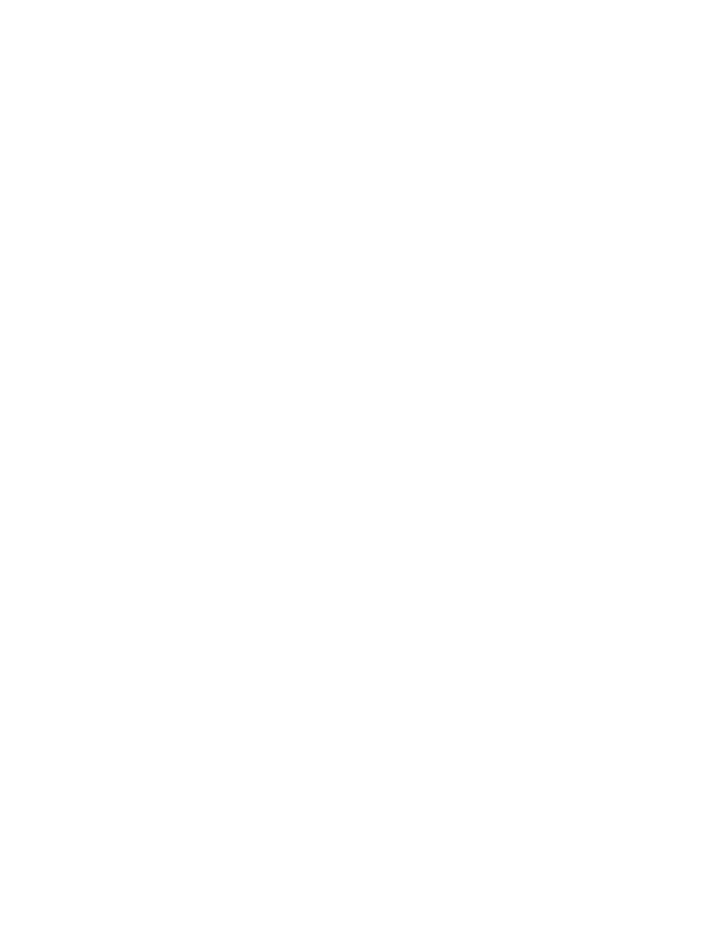
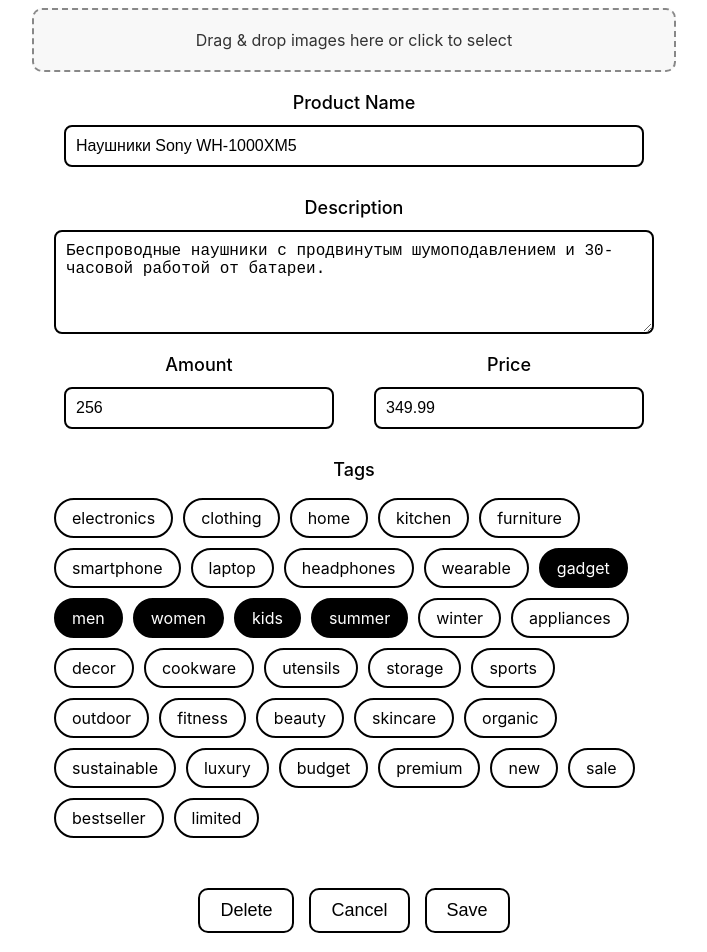
Before and after one commit to deadsnxw/GMR-market-project, a React (Create React App) app: page /product/1/edit in a window 1280 px wide. Before the commit this address had no page. Shown: the part 360-1312 px from the top of the page, without its empty margins (286-993 px from the left). Before the commit the page ends 800 px from the top, so only its background shows below. Built offline with nearby package versions, Linux system fonts and the light colour scheme.

Commit message:
refactored CreateEditProduct and changed it styles

```diff
--- a/src/App.js
+++ b/src/App.js
@@ -10,7 +10,7 @@
 import Balance from "./components/Balance";
 import Login from "./components/Login";
 import Register from "./components/Register";
-import CreateProduct from './components/CreateEditProduct/CreateEditProduct';
+import CreateEditProduct from './components/CreateEditProduct/CreateEditProduct';
 
 
 function App() {
@@ -23,8 +23,8 @@
               <Route path='/' element={<MainPage />} />
               <Route path='/product/:productId' element={<ProductInfo />} />
               <Route path='/me' element={<PrivateLoggedRoot component={<UserProfile></UserProfile>}></PrivateLoggedRoot>}></Route>
-              <Route path='/me/create' element={<PrivateShopRoot component={<CreateProduct></CreateProduct>}></PrivateShopRoot>}></Route>
-              <Route path='/product/:productId/edit' element={<PrivateShopCreatedRoot component={<CreateProduct isEditing={true}></CreateProduct>}></PrivateShopCreatedRoot>}></Route>
+              <Route path='/me/create' element={<PrivateShopRoot component={<CreateEditProduct></CreateEditProduct>}></PrivateShopRoot>}></Route>
+              <Route path='/product/:productId/edit' element={/*<PrivateShopCreatedRoot component={*/<CreateEditProduct isEditing={true}></CreateEditProduct>}/*></PrivateShopCreatedRoot>}*/></Route>
               <Route path='/login' element={<PrivateGuestRoot component={<Login />} />} />
               <Route path='/balance' element={<PrivateUserRoot component={<Balance />} />} />
               <Route path='/register' element={<PrivateGuestRoot component={<Register />} />} />
--- a/src/components/CreateEditProduct/CreateEditProduct.js
+++ b/src/components/CreateEditProduct/CreateEditProduct.js
@@ -1,237 +1,216 @@
-import React, { useState, useCallback, useEffect } from "react";
+import React, { useState, useEffect } from "react";
+import { useNavigate } from "react-router-dom";
+import ImageComponent from "./ImageComponent";
 import TagComponent from "./TagComponent";
-import "../../styles/CreateEditProduct.css"
-import ImageComponent from "./ImageComponent";
-import { useNavigate } from "react-router-dom";
+import "../../styles/CreateEditProduct.css";
 
-export default function CreateEditProduct ({isEditing = false}){
+const productTags = ["electronics", "clothing", "home", "kitchen", "furniture", "smartphone", "laptop", "headphones", "wearable", "gadget", "men", "women", "kids", "summer", "winter", "appliances", "decor", "cookware", "utensils", "storage", "sports", "outdoor", "fitness", "beauty", "skincare", "organic", "sustainable", "luxury", "budget", "premium", "new", "sale", "bestseller", "limited"];
 
+export default function CreateEditProduct({ isEditing = false }) {
   const navigate = useNavigate();
   const [form, setForm] = useState({
     images: [],
-        name: '',
-        description: '',
-        amount: '',
-        price: '',
-        tags: ''
+    name: "",
+    description: "",
+    amount: "",
+    price: "",
+    tags: "",
   });
   const [errors, setErrors] = useState({});
   const [loading, setLoading] = useState(isEditing);
-    const productNameMinLength = 4;
-    const productNameMaxLength = 30;
-    const descriptionMinLength = 15;
-    const imagesMaxAmount = 6;
-    const productTags = ["electronics", "clothing", "home", "kitchen", "furniture", "smartphone", "laptop", "headphones", "wearable", "gadget", "men", "women", "kids", "summer", "winter", "appliances", "decor", "cookware", "utensils", "storage", "sports", "outdoor", "fitness", "beauty", "skincare", "organic", "sustainable", "luxury", "budget", "premium", "new", "sale", "bestseller", "limited"];
 
-    useEffect(()=>{
-        if(isEditing){
+  useEffect(() => {
+    if (isEditing) {
       fetch("/product.json")
-            .then((response) => response.json())
+        .then((res) => res.json())
         .then((data) => {
-                setForm({
-                    images: data.images,
-                    name: data.name,
-                    description: data.description,
-                    amount: data.amount,
-                    price: `${data.price}`,
-                    tags: data.tags
-                });
+          setForm(data);
           setLoading(false);
         });
     }
   }, [isEditing]);
 
-    const validatorsStrategy = {
-        images: (value) =>
-            value.length <= 0 || value.length > imagesMaxAmount
-        ? `Must be 1-${imagesMaxAmount} photo`
-        : null,
-
-        name: (value) =>
-            value.length < productNameMinLength || value.length > productNameMaxLength
-            ? `Name must be ${productNameMinLength}-${productNameMaxLength} characters`
-            : null,
-
-        description: (value) =>
-            value.length < descriptionMinLength
-            ? `Description must be at least ${descriptionMinLength} characters`
-            : null,
-
-        amount: (value) => {
-            const num = Number(value);
-            return isNaN(num) || !Number.isInteger(num) || num <= 0
-            ? 'Enter valid amount'
-            : null;
-        },
-        price: (value) => {
-            const num = Number(value);
-            return isNaN(num) || isValidPrice(value) || num <= 0
-            ? 'Enter valid price'
-            : null;
-        },
-        tags: (value) => value.length <= 0 ? 'Must be at least 1 tag' : null
+  const validateField = (name, value) => {
+    const validations = {
+      images: () => (value.length === 0 ? "Add at least one image" : null),
+      name: () => value.length < 4 || value.length > 30 ? "Name must be 4-30 characters" : null,
+      description: () => value.length < 15 ? "Description must be at least 15 characters" : null,
+      amount: () => !Number.isInteger(Number(value)) || value <= 0 ? "Enter valid amount" : null,
+      price: () => (isNaN(value) || value <= 0 || /\.\d{3,}$/.test(value) ? "Enter valid price" : null),
+      tags: () => (value.length === 0 ? "Select at least one tag" : null),
+    };
+    return validations[name] ? validations[name]() : null;
   };
 
-    const buttonsStrategy = {
-        'delete': () => {console.log('deleting')},   //send DELETE request to back
-        'cancel': () => {navigate('/me')}
-    }
+  const handleImageUpload = (files) => {
+    const imageFiles = Array.from(files).filter((file) =>
+      file.type.startsWith("image/")
+    );
+    if (imageFiles.length === 0) return;
 
-    const processImages = (files) => {
-        const imageFiles = Array.from(files).filter(file => file.type.match('image.*'));
+    const remainingSlots = 6 - form.images.length;
+    if (remainingSlots <= 0) return;
 
-        if (imageFiles.length === 0) {
-            return;
-        }
+    const filesToUpload = imageFiles.slice(0, remainingSlots);
 
-        imageFiles.forEach(file => {
+    filesToUpload.forEach((file) => {
       const reader = new FileReader();
       reader.onload = (e) => {
-                setForm(prev => {
-                    if (prev.images.includes(e.target.result)) {
-                        return prev;
+        if (!form.images.includes(e.target.result)) {
+          setForm((prev) => ({
+            ...prev,
+            images: [...prev.images, e.target.result],
+          }));
         }
-                    return {
-                        ...prev,
-                        images: [...prev.images, e.target.result]
-                    };
-                });
       };
       reader.readAsDataURL(file);
     });
   };
 
-    const handleFileInput = useCallback((e) => {
-        const files = e.target.files;
-        if (files && files.length > 0) {
-            processImages(files);
-        }
-    }, []);
-
-    const isValidPrice = (num) =>{
-        if (num.indexOf('.') === -1) return false;
-
-        const decimalPart = num.split('.')[1];
-        return decimalPart.length > 2;
+  const handleChange = (e) => {
+    setForm({ ...form, [e.target.name]: e.target.value });
   };
 
-    const handleChange = (e, field) => {
-        setForm(prev => ({
-            ...prev,
-            [field]: e.target.value
-        }));
-    };
+  const handleSubmit = (e) => {
+    e.preventDefault();
+    const newErrors = {};
 
-    const handleSubmit = () =>{
-        const newErrors = Object.entries(form).reduce((acc, [field, value]) => {
-            const error = validatorsStrategy[field](value);
-            if (error) acc[field] = error;
-            return acc;
-        }, {});
+    Object.entries(form).forEach(([name, value]) => {
+      const error = validateField(name, value);
+      if (error) newErrors[name] = error;
+    });
 
     if (Object.keys(newErrors).length > 0) {
       setErrors(newErrors);
       return;
     }
 
-        console.log(isEditing ? 'sending put request!' : 'sending post request!');
     setErrors({});
-    }
+    console.log(isEditing ? "Updating product" : "Creating product");
+  };
 
-    const handleClick = (strategy) =>{
-        buttonsStrategy[strategy]();
-    }
+  if (loading) return <div>Loading...</div>;
 
-    const preventDef = (e) =>{
+  return (
+    <form className="create-product" onSubmit={handleSubmit}>
+      <h1>{isEditing ? "Edit" : "Create"} Product</h1>
+
+      <div className="image-upload">
+        <p>Product images (max 6):</p>
+        <div className="image-preview">
+          {form.images.map((img) => (
+            <ImageComponent key={img} setForm={setForm} image={img} />
+          ))}
+        </div>
+
+        {form.images.length < 6 && (
+          <label
+            className="upload-area"
+            onDragOver={(e) => e.preventDefault()}
+            onDrop={(e) => {
               e.preventDefault();
-        e.stopPropagation();
-    }
-
-    if(loading) return <div>Loading...</div>
-
-    return(
-        <>
-            <div className="create-product">
-                <h1>{isEditing ? 'Edit' : 'Create'} Product</h1>
-                <div className="images-input">
-                    <p className="image-hint">Click On Image To Delete</p>
-                    <div className="product-images">
-                        {form.images.map(image => <ImageComponent key={image} setForm={setForm} image={image}></ImageComponent>)}
-                    </div>
-                    {form.images.length < imagesMaxAmount && <div
-                        className="file-upload-area"
-                        onClick={() => document.getElementById('file-input').click()}
-                        onDragOver={preventDef}
-                        onDragEnter={preventDef}
-                        onDrop={(e) => {
-                            preventDef(e);
-                            if (e.dataTransfer.files[0]) {
-                                handleFileInput({ target: { files: e.dataTransfer.files } });
+              if (e.dataTransfer.files && e.dataTransfer.files.length > 0) {
+                handleImageUpload(e.dataTransfer.files);
               }
             }}
           >
-                            Drop/Choose Image Here
             <input
-                                id="file-input"
               type="file"
+              multiple
               accept="image/*"
-                                onChange={handleFileInput}
-                                style={{ display: 'none' }}
+              onChange={(e) => handleImageUpload(e.target.files)}
+              style={{ display: "none" }}
             />
-                    </div>}
+            Drag & drop images here or click to select
+          </label>
+        )}
+        {errors.images && <div className="error">{errors.images}</div>}
       </div>
-                {errors.images && <span className="error">{errors.images}</span>}
 
-                <ul>
-                    <li>
-                        Name:
+      <div className="form-group">
+        <label>Product Name</label>
         <input
-                        type="text"
+          name="name"
           value={form.name}
-                        onChange={(e)=>handleChange(e, 'name')}
-                        placeholder="Enter product name..." />
-                    </li>
-                    {errors.name && <span className="error">{errors.name}</span>}
-                    <li>
-                        Description:
+          onChange={handleChange}
+          placeholder="Enter product name"
+        />
+        {errors.name && <div className="error">{errors.name}</div>}
+      </div>
+
+      <div className="form-group">
+        <label>Description</label>
         <textarea
+          name="description"
           value={form.description}
-                        onChange={(e)=>handleChange(e, 'description')}
-                        placeholder="Enter product description..." />
-                    </li>
-                    {errors.description && <span className="error">{errors.description}</span>}
-                    <li>
-                        Total Amount:
+          onChange={handleChange}
+          placeholder="Enter product description"
+        />
+        {errors.description && (
+          <div className="error">{errors.description}</div>
+        )}
+      </div>
+
+      <div className="form-row">
+        <div className="form-group">
+          <label>Amount</label>
           <input
-                        type="text"
+            name="amount"
             value={form.amount}
-                        onChange={(e)=>handleChange(e, 'amount')}
-                        placeholder="Enter amount of product..." />
-                    </li>
-                    {errors.amount && <span className="error">{errors.amount}</span>}
-                    <li>
-                        Price:
+            onChange={handleChange}
+            placeholder="Enter amount"
+          />
+          {errors.amount && <div className="error">{errors.amount}</div>}
+        </div>
+
+        <div className="form-group">
+          <label>Price</label>
           <input
-                        type="text"
+            name="price"
             value={form.price}
-                        onChange={(e)=>handleChange(e, 'price')}
-                        placeholder="Enter product price..." />
-                    </li>
-                    {errors.price && <span className="error">{errors.price}</span>}
-                    <li>
-                        Tags:
-                        <div className="tags-div">
-                            {productTags.map(name=><TagComponent key={name} tags={form.tags} setForm={setForm} name={name}></TagComponent>)}
+            onChange={handleChange}
+            placeholder="Enter price"
+          />
+          {errors.price && <div className="error">{errors.price}</div>}
         </div>
-                    </li>
-                    {errors.tags && <span className="error">{errors.tags}</span>}
-                </ul>
       </div>
-            <div className="buttons">
-                {isEditing && <button onClick={()=>handleClick('delete')}>Delete</button>}
-                <button onClick={()=>handleClick('cancel')}>Cancel</button>
-                <button onClick={handleSubmit}>{isEditing ? 'Edit' : 'Create'}</button>
+
+      <div className="form-group">
+        <label>Tags</label>
+        <div className="tags-container">
+          {productTags.map((name) => (
+            <TagComponent
+              key={name}
+              tags={form.tags}
+              setForm={setForm}
+              name={name}
+            />
+          ))}
         </div>
-        </>
+        {errors.tags && <div className="error">{errors.tags}</div>}
+      </div>
+
+      <div className="form-actions">
+        {isEditing && (
+          <button
+            type="button"
+            className="btn-delete"
+            onClick={() => console.log("Delete")}
+          >
+            Delete
+          </button>
+        )}
+        <button
+          type="button"
+          className="btn-cancel"
+          onClick={() => navigate("/me")}
+        >
+          Cancel
+        </button>
+        <button type="submit" className="btn-submit">
+          {isEditing ? "Save" : "Create"}
+        </button>
+      </div>
+    </form>
   );
 }
--- a/src/styles/CreateEditProduct.css
+++ b/src/styles/CreateEditProduct.css
@@ -4,6 +4,7 @@
   align-items: center;
   color: #000;
   margin-top: 40px;
+  padding: 0 20px;
 }
 
 .create-product h1 {
@@ -11,27 +12,30 @@
   margin-bottom: 30px;
 }
 
-.images-input {
+.image-upload {
   display: flex;
   flex-direction: column;
   align-items: center;
   margin-bottom: 20px;
+  width: 100%;
+  max-width: 600px;
 }
 
-.image-hint {
+.image-upload p {
   font-size: 14px;
   color: #555;
   margin-bottom: 10px;
 }
 
-.product-images {
+.image-preview {
   display: flex;
   flex-wrap: wrap;
   gap: 10px;
   margin-bottom: 15px;
+  justify-content: center;
 }
 
-.file-upload-area {
+.upload-area {
   border: 2px dashed #888;
   border-radius: 10px;
   padding: 20px;
@@ -40,35 +44,37 @@
   background-color: #f8f8f8;
   color: #333;
   transition: background-color 0.3s;
-}
-
-.file-upload-area:hover {
-    background-color: #e0e0e0;
-}
-
-.create-product ul {
-    list-style: none;
-    padding: 0;
-    margin: 0;
   width: 100%;
   max-width: 600px;
 }
 
-.create-product ul li {
+.upload-area:hover {
+  background-color: #e0e0e0;
+}
+
+.form-group {
   display: flex;
   flex-direction: column;
-    margin-bottom: 15px;
-    font-size: 18px;
-    color: #000;
+  margin-bottom: 20px;
+  width: 100%;
+  max-width: 600px;
 }
 
-.create-product ul li input[type="text"],
-textarea {
-    margin-top: 8px;
+.form-group label {
+  font-size: 18px;
+  margin-bottom: 8px;
+  font-weight: 500;
+}
+
+.form-group input,
+.form-group textarea {
+  margin-top: 4px;
   padding: 10px;
   border: 2px solid #000;
   border-radius: 8px;
   font-size: 16px;
+  background-color: #fff;
+  color: #000;
 }
 
 textarea {
@@ -76,21 +82,33 @@
   min-height: 80px;
 }
 
-.tags-div {
+.form-row {
+  display: flex;
+  gap: 20px;
+  width: 100%;
+  max-width: 600px;
+}
+
+.form-row .form-group {
+  flex: 1;
+}
+
+.tags-container {
   display: flex;
   flex-wrap: wrap;
   gap: 10px;
   margin-top: 10px;
 }
 
-.buttons {
+.form-actions {
   display: flex;
   justify-content: center;
   gap: 15px;
   margin: 30px 0;
+  flex-wrap: wrap;
 }
 
-.buttons button {
+.form-actions button {
   padding: 10px 20px;
   font-size: 18px;
   border-radius: 10px;
@@ -100,13 +118,12 @@
   transition: background-color 0.3s;
 }
 
-.buttons button:hover {
+.form-actions button:hover {
   background-color: #eee;
 }
 
 .error {
   color: red;
   font-size: 14px;
-    margin-top: -10px;
-    margin-bottom: 10px;
+  margin-top: 5px;
 }
```
Lines whose indentation alone changed are shown as unchanged.
